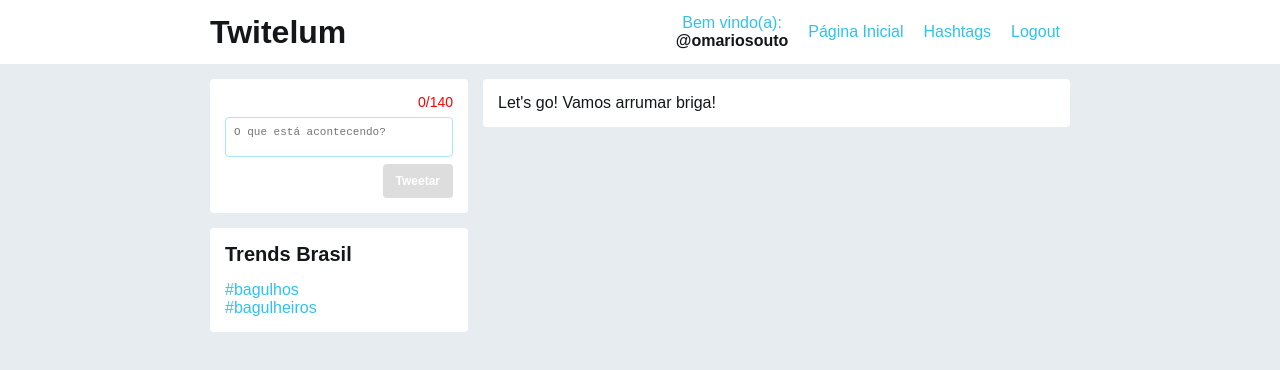
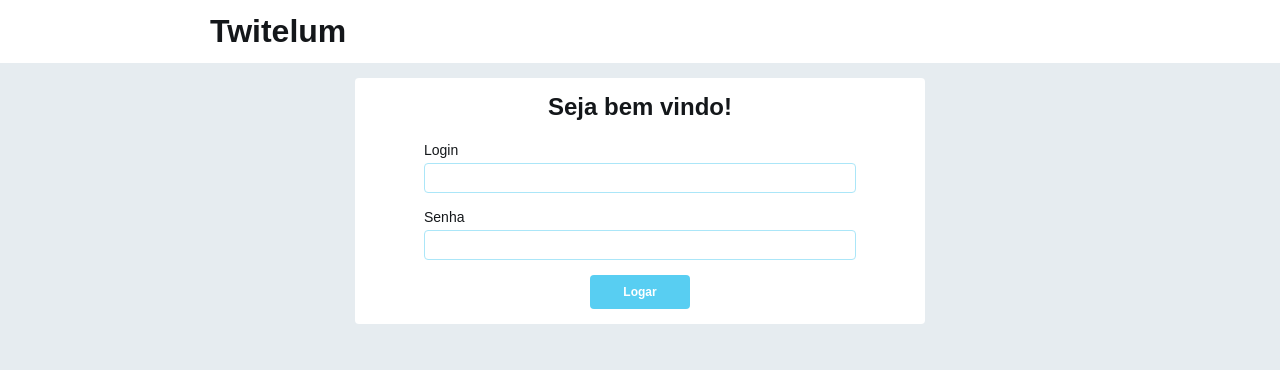
Before and after one commit to TatianePirico/twitelum, a React (Create React App) app: page /login in a window 1280 px wide. Shown: the top 370 px of the page. Built offline with nearby package versions, Linux system fonts and the light colour scheme.

Commit message:
Add: LoginPage, Routes and Auth

```diff
--- a/package.json
+++ b/package.json
@@ -5,6 +5,7 @@
   "dependencies": {
     "react": "^16.9.0",
     "react-dom": "^16.9.0",
+    "react-router-dom": "^5.0.1",
     "react-scripts": "3.1.1"
   },
   "scripts": {
--- /dev/null
+++ b/src/components/If.js
@@ -0,0 +1,6 @@
+const If = ({ cond, children }) => {
+  if (cond) return children;
+  return null;
+};
+
+export default If;
--- a/src/components/NavMenu/index.js
+++ b/src/components/NavMenu/index.js
@@ -1,4 +1,7 @@
 import React, { Component } from "react";
+
+import { Link } from "react-router-dom";
+
 import navMenuStyles from "./navMenu.module.css";
 
 export default class NavMenu extends Component {
@@ -7,25 +10,25 @@ export default class NavMenu extends Component {
       <nav className={navMenuStyles.navMenu}>
         <ul className={navMenuStyles.navMenu__lista}>
           <li className={navMenuStyles.navMenu__item}>
-            <a className={navMenuStyles.navMenu__link} href="/">
+            <Link className={navMenuStyles.navMenu__link} to="/">
               Bem vindo(a): <br />
               <strong>{this.props.usuario}</strong>
-            </a>
+            </Link>
           </li>
           <li className={navMenuStyles.navMenu__item}>
-            <a className={navMenuStyles.navMenu__link} href="/">
+            <Link className={navMenuStyles.navMenu__link} to="/">
               Página Inicial
-            </a>
+            </Link>
           </li>
           <li className={navMenuStyles.navMenu__item}>
-            <a className={navMenuStyles.navMenu__link} href="/hashtags">
+            <Link className={navMenuStyles.navMenu__link} to="/hashtags">
               Hashtags
-            </a>
+            </Link>
           </li>
           <li className={navMenuStyles.navMenu__item}>
-            <a className={navMenuStyles.navMenu__link} href="/logout">
+            <Link className={navMenuStyles.navMenu__link} to="/logout">
               Logout
-            </a>
+            </Link>
           </li>
         </ul>
       </nav>
--- a/src/index.js
+++ b/src/index.js
@@ -1,4 +1,4 @@
-import React from "react";
+import React from 'react';
 import ReactDOM from "react-dom";
 
 // CSSs Globais
@@ -8,14 +8,18 @@ import "./assets/css/btn.css";
 import "./assets/css/icon.css";
 import "./assets/css/iconHeart.css";
 import "./assets/css/notificacao.css";
+import "./assets/css/novoTweet.css";
 
-import "./assets/css/novoTweet.css";
-// import './index.css';
+import Route from "./routes";
+import {BrowserRouter} from "react-router-dom";
 
-import App from "./App";
 import * as serviceWorker from "./serviceWorker";
 
-ReactDOM.render(<App />, document.getElementById("root"));
+ReactDOM.render(
+  <BrowserRouter>
+    <Route />
+  </BrowserRouter>,
+  document.getElementById("root"));
 
 // If you want your app to work offline and load faster, you can change
 // unregister() to register() below. Note this comes with some pitfalls.
--- /dev/null
+++ b/src/pages/LoginPage/index.js
@@ -0,0 +1,78 @@
+import React, { Component, Fragment } from 'react'
+import Cabecalho from '../../components/Cabecalho'
+import Widget from '../../components/Widget'
+
+import If from '../../components/If';
+
+import './loginPage.css'
+
+class LoginPage extends Component {
+
+  state = {
+		errorMessage: '',
+	};
+
+  handleLogin = (event) => {
+    event.preventDefault();
+
+    const login = this.refs.login.value;
+    const senha = this.refs.senha.value;
+    const url = 'http://twitelum-api.herokuapp.com';
+
+    fetch(`${url}/login`, {
+      method: 'POST',
+      body: JSON.stringify({ login, senha })
+    })
+      .then(async (response) => {
+
+        const data = await response.json();
+
+        if (response.ok) {
+          localStorage.setItem('token', data.token);
+          this.props.history.push('/');
+        } else {
+          this.setState({ errorMessage: data.message });
+        }
+
+      })
+      .catch((err) => console.log(err));
+  }
+
+  render() {
+    return (
+      <Fragment>
+        <Cabecalho />
+        <div className="loginPage">
+          <div className="container">
+            <Widget>
+              <h2 className="loginPage__title">Seja bem vindo!</h2>
+              <form className="loginPage__form" action="/" onSubmit={this.handleLogin}>
+                <div className="loginPage__inputWrap">
+                  <label className="loginPage__label" htmlFor="login">Login</label>
+                  <input ref="login" className="loginPage__input" type="text" id="login" name="login" />
+                </div>
+                <div className="loginPage__inputWrap">
+                  <label className="loginPage__label" htmlFor="senha">Senha</label>
+                  <input ref="senha" className="loginPage__input" type="password" id="senha" name="senha" />
+                </div>
+
+                {
+                  <If cond={this.state.errorMessage}>
+                    <div className="loginPage__errorBox"> { this.state.errorMessage } </div>
+                  </If>
+                }
+
+                <div className="loginPage__inputWrap">
+                  <button className="loginPage__btnLogin" type="submit"> Logar </button>
+                </div>
+              </form>
+            </Widget>
+          </div>
+        </div>
+      </Fragment>
+    )
+  }
+}
+
+
+export default LoginPage
--- /dev/null
+++ b/src/pages/LoginPage/loginPage.css
@@ -0,0 +1,71 @@
+.loginPage {
+    max-width: 600px;
+    margin: auto;
+}
+
+.loginPage__title {
+    margin-top: 0;
+    margin-bottom: 20px;
+    text-align: center;
+}
+
+.loginPage__form {
+    max-width: 80%;
+    margin: 0 auto;
+}
+
+.loginPage__inputWrap:not(:last-child) {
+    margin-bottom: 15px;
+}
+
+.loginPage__errorBox {
+    width: 100%;
+    padding: 15px;
+    box-sizing: border-box;
+    text-align: center;
+    border: 1px solid #ebccd1;
+    border-radius: 4px;
+    background: #f7dedf;
+    color: #a94442;
+    margin: 15px 0;
+}
+
+.loginPage__label {
+    font-size: 14px;
+    display: inline-block;
+    margin-bottom: 5px;
+}
+.loginPage__input {
+    width: 100%;
+    transition: height .2s;
+    border: 1px solid #abe6f8;
+    border-radius: 4px;
+    resize: none;
+    padding: 8px;
+    font-size: 11px;
+}
+.loginPage__input:not(:empty),
+.loginPage__input:focus {
+  box-shadow: 0 0 0 1px #ABE6F8;
+  outline: 0;
+}
+
+.loginPage__btnLogin {
+    color: white;
+    background-color: #58CEF2;
+    border-color: transparent;
+    border-radius: 4px;
+    cursor: pointer;
+    font-size: 12px;
+    font-weight: bold;
+    line-height: 20px;
+    padding: 5px 11px;
+    text-align: center;
+    white-space: nowrap;
+    margin-top: 3px;
+    margin-left: auto;
+    margin-right: auto;
+    display: block;
+    width: 100%;
+    max-width: 100px;
+}
--- /dev/null
+++ b/src/pages/Logout.js
@@ -0,0 +1,9 @@
+import React from 'react';
+import { Redirect } from 'react-router-dom';
+
+const Logout = () => {
+  localStorage.removeItem('token');
+  return <Redirect to="/login" />
+};
+
+export default Logout;
--- /dev/null
+++ b/src/routes.js
@@ -0,0 +1,40 @@
+import React from 'react';
+import { Redirect } from 'react-router-dom';
+
+import { Switch, Route } from 'react-router-dom';
+
+import Home from './pages/Home';
+import Login from './pages/LoginPage';
+import Logout from './pages/Logout';
+
+const ErrorPage = ({match}) => {
+  return(
+    <>
+      <h1>Ooops...</h1>
+      <span>A rota {match.url} não foi encontrada!</span>
+    </>
+  );
+}
+
+const RotasProtegidas = ({ deveEstarAutenticado, ...props }) => {
+
+  const token = localStorage.getItem('token');
+
+  if((token && deveEstarAutenticado) || (!token && !deveEstarAutenticado)) {
+    return <Route {...props} />
+  }
+  return <Redirect to="login" />
+}
+
+const Roteamento = () => {
+  return (
+    <Switch>
+      <RotasProtegidas path="/" component={Home} exact deveEstarAutenticado={true} />
+      <Route path="/login" component={Login} deveEstarAutenticado={false}/>
+      <RotasProtegidas path="/logout" component={Logout} deveEstarAutenticado={true} />
+      <Route path="*" component={ErrorPage}/>
+    </Switch>
+  );
+}
+
+export default Roteamento;
```
Also changed, not shown: src/pages/Home.js (renamed from src/App.js, +9 -9 lines), 1 other file (tests, documents, lock files or other folders).
